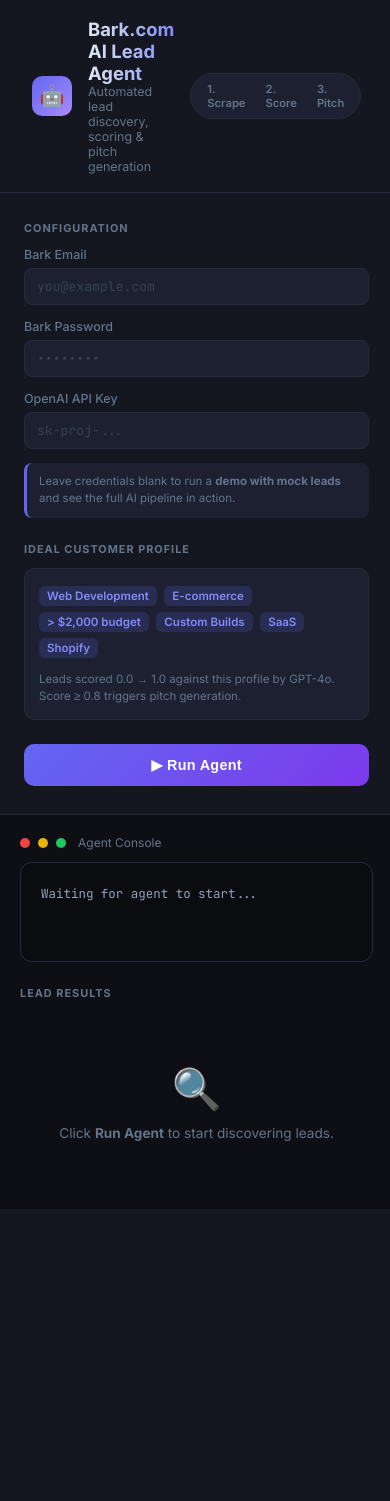
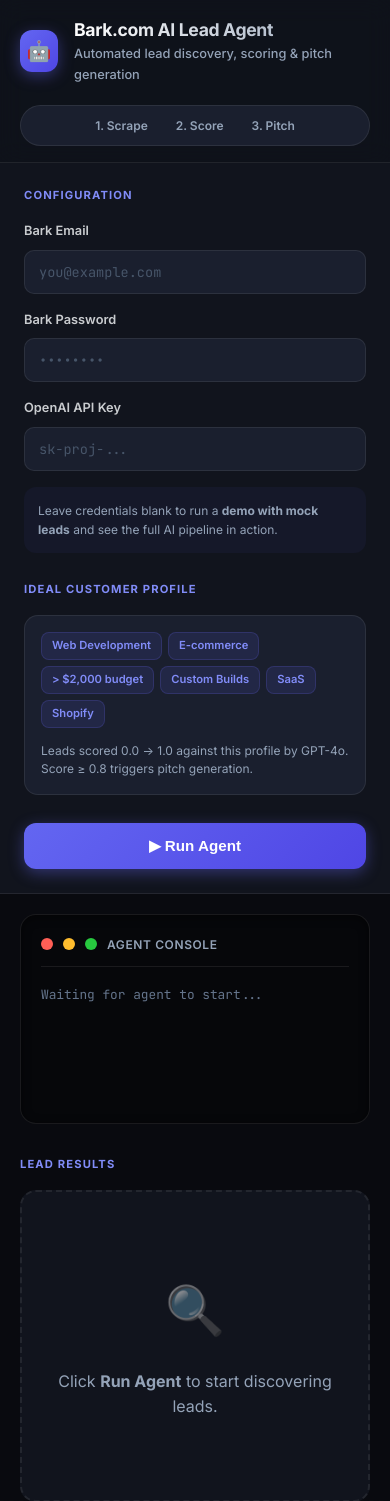
Before and after one commit to sony142004/Bark, a Flask app: page / in a window 390 px wide. Shown: the top 1501 px of the page. Before the commit the page ends 1141 px from the top, so only its background shows below. Run offline with Flask 3, Linux system fonts and the light colour scheme.

Commit message:
UI Enhancement: Premium responsive design with glassmorphism and mobile optimization

```diff
--- a/templates/index.html
+++ b/templates/index.html
@@ -11,25 +11,31 @@
     *, *::before, *::after { box-sizing: border-box; margin: 0; padding: 0; }
 
     :root {
-      --bg:        #0d0f14;
-      --surface:   #141720;
-      --surface2:  #1c2030;
-      --border:    #252b3a;
-      --accent:    #6366f1;
-      --accent2:   #818cf8;
-      --green:     #22c55e;
-      --yellow:    #eab308;
-      --red:       #ef4444;
-      --text:      #e2e8f0;
-      --muted:     #64748b;
-      --radius:    12px;
+      --bg: #090a0f;
+      --surface: #11141d;
+      --surface2: #1a1f2e;
+      --surface3: #242b3d;
+      --border: rgba(255, 255, 255, 0.08);
+      --border-hover: rgba(255, 255, 255, 0.15);
+      --accent: #6366f1;
+      --accent-glow: rgba(99, 102, 241, 0.4);
+      --accent2: #818cf8;
+      --green: #10b981;
+      --yellow: #f59e0b;
+      --red: #ef4444;
+      --text: #f8fafc;
+      --muted: #94a3b8;
+      --radius: 16px;
+      --radius-sm: 8px;
     }
 
     body {
       background: var(--bg);
       color: var(--text);
-      font-family: 'Inter', sans-serif;
+      font-family: 'Inter', system-ui, -apple-system, sans-serif;
       min-height: 100vh;
+      overflow-x: hidden;
+      line-height: 1.6;
     }
 
     /* ── Layout ─────────────────────────────── */
@@ -38,143 +44,171 @@
       grid-template-columns: 320px 1fr;
       grid-template-rows: auto 1fr;
       min-height: 100vh;
+      max-width: 100vw;
     }
 
     /* ── Header ─────────────────────────────── */
     header {
       grid-column: 1 / -1;
-      background: var(--surface);
+      background: rgba(17, 20, 29, 0.8);
+      backdrop-filter: blur(12px);
+      -webkit-backdrop-filter: blur(12px);
       border-bottom: 1px solid var(--border);
-      padding: 18px 32px;
+      padding: 16px 32px;
+      display: flex;
+      align-items: center;
+      justify-content: space-between;
+      position: sticky;
+      top: 0;
+      z-index: 100;
+      gap: 16px;
+    }
+
+    .brand {
       display: flex;
       align-items: center;
       gap: 16px;
     }
 
     .logo-icon {
-      width: 40px; height: 40px;
-      background: linear-gradient(135deg, var(--accent), #a78bfa);
-      border-radius: 10px;
+      width: 42px; height: 42px;
+      background: linear-gradient(135deg, var(--accent), #4f46e5);
+      border-radius: 12px;
       display: flex; align-items: center; justify-content: center;
       font-size: 20px;
-      flex-shrink: 0;
+      box-shadow: 0 4px 15px var(--accent-glow);
     }
 
     header h1 {
-      font-size: 1.15rem;
-      font-weight: 700;
-      background: linear-gradient(90deg, #e2e8f0, var(--accent2));
+      font-size: 1.25rem;
+      font-weight: 800;
+      letter-spacing: -0.02em;
+      background: linear-gradient(to right, #fff, #94a3b8);
       -webkit-background-clip: text;
+      background-clip: text;
       -webkit-text-fill-color: transparent;
     }
 
     header p {
-      font-size: 0.78rem;
+      font-size: 0.8rem;
       color: var(--muted);
-      font-weight: 400;
+      font-weight: 500;
     }
 
     .pipeline-pill {
-      margin-left: auto;
       display: flex;
-      gap: 0;
       background: var(--surface2);
       border: 1px solid var(--border);
-      border-radius: 999px;
-      padding: 4px 6px;
-      font-size: 0.7rem;
+      border-radius: 100px;
+      padding: 4px;
+      font-size: 0.75rem;
       font-weight: 600;
-      color: var(--muted);
     }
 
     .pipeline-pill span {
-      padding: 4px 10px;
-      border-radius: 999px;
-      transition: all .3s;
+      padding: 6px 14px;
+      border-radius: 100px;
+      transition: all 0.3s cubic-bezier(0.4, 0, 0.2, 1);
+      color: var(--muted);
     }
     .pipeline-pill span.active {
       background: var(--accent);
       color: #fff;
+      box-shadow: 0 4px 12px var(--accent-glow);
     }
 
     /* ── Sidebar ─────────────────────────────── */
     aside {
       background: var(--surface);
       border-right: 1px solid var(--border);
-      padding: 28px 24px;
+      padding: 32px 24px;
       display: flex;
       flex-direction: column;
-      gap: 24px;
+      gap: 28px;
+      height: calc(100vh - 75px);
+      position: sticky;
+      top: 75px;
+      overflow-y: auto;
     }
 
     .section-label {
-      font-size: 0.68rem;
+      font-size: 0.7rem;
       font-weight: 700;
       text-transform: uppercase;
-      letter-spacing: 1px;
-      color: var(--muted);
-      margin-bottom: 12px;
+      letter-spacing: 0.1em;
+      color: var(--accent2);
+      margin-bottom: 16px;
+      display: block;
     }
 
-    .form-group { display: flex; flex-direction: column; gap: 6px; margin-bottom: 14px; }
+    .form-group { display: flex; flex-direction: column; gap: 8px; margin-bottom: 16px; }
 
     .form-group label {
-      font-size: 0.78rem;
-      color: var(--muted);
-      font-weight: 500;
+      font-size: 0.8rem;
+      color: var(--text);
+      font-weight: 600;
+      opacity: 0.8;
     }
 
     .form-group input {
       background: var(--surface2);
       border: 1px solid var(--border);
-      border-radius: 8px;
-      padding: 9px 12px;
-      font-size: 0.82rem;
+      border-radius: 10px;
+      padding: 12px 14px;
+      font-size: 0.85rem;
       color: var(--text);
       font-family: 'JetBrains Mono', monospace;
-      transition: border-color .2s;
+      transition: all 0.2s;
       outline: none;
     }
-    .form-group input:focus { border-color: var(--accent); }
-    .form-group input::placeholder { color: #374151; }
+    .form-group input:focus {
+      border-color: var(--accent);
+      background: var(--surface3);
+      box-shadow: 0 0 0 3px rgba(99, 102, 241, 0.1);
+    }
+    .form-group input::placeholder { color: #475569; }
 
     .note {
-      font-size: 0.72rem;
+      font-size: 0.75rem;
       color: var(--muted);
-      line-height: 1.5;
-      padding: 10px 12px;
-      background: var(--surface2);
-      border-radius: 8px;
-      border-left: 3px solid var(--accent);
+      line-height: 1.6;
+      padding: 14px;
+      background: rgba(99, 102, 241, 0.05);
+      border-radius: 12px;
+      border: 1px border rgba(99, 102, 241, 0.2);
     }
 
     /* ── Run Button ───────────────────────────── */
     #run-btn {
       width: 100%;
-      padding: 13px;
-      background: linear-gradient(135deg, var(--accent), #7c3aed);
+      padding: 14px;
+      background: linear-gradient(135deg, var(--accent), #4f46e5);
       color: #fff;
-      font-size: 0.9rem;
+      font-size: 0.95rem;
       font-weight: 700;
       border: none;
-      border-radius: 10px;
+      border-radius: 12px;
       cursor: pointer;
-      letter-spacing: 0.3px;
-      transition: opacity 0.2s, transform 0.15s;
+      transition: all 0.3s cubic-bezier(0.4, 0, 0.2, 1);
       display: flex;
       align-items: center;
       justify-content: center;
-      gap: 8px;
+      gap: 10px;
+      box-shadow: 0 4px 15px var(--accent-glow);
     }
-    #run-btn:hover:not(:disabled) { opacity: 0.9; transform: translateY(-1px); }
-    #run-btn:disabled { opacity: 0.45; cursor: not-allowed; transform: none; }
+    #run-btn:hover:not(:disabled) {
+      transform: translateY(-2px);
+      box-shadow: 0 8px 25px var(--accent-glow);
+    }
+    #run-btn:active:not(:disabled) { transform: translateY(0); }
+    #run-btn:disabled { opacity: 0.5; cursor: not-allowed; filter: grayscale(0.5); }
 
     .spinner {
-      width: 16px; height: 16px;
-      border: 2px solid rgba(255,255,255,.3);
+      width: 18px; height: 18px;
+      border: 2.5px solid rgba(255,255,255,.3);
       border-top-color: #fff;
       border-radius: 50%;
-      animation: spin 0.7s linear infinite;
+      animation: spin 0.8s cubic-bezier(0.5, 0.1, 0.4, 0.9) infinite;
       display: none;
     }
     .spinner.visible { display: block; }
@@ -184,100 +218,121 @@
     .icp-box {
       background: var(--surface2);
       border: 1px solid var(--border);
-      border-radius: 10px;
-      padding: 14px;
-      flex-grow: 1;
+      border-radius: 14px;
+      padding: 16px;
+      display: flex;
+      flex-direction: column;
+      gap: 10px;
+    }
+
+    .tags-container {
+      display: flex;
+      flex-wrap: wrap;
+      gap: 6px;
     }
 
     .icp-tag {
-      display: inline-block;
-      background: rgba(99,102,241,.18);
+      background: rgba(99, 102, 241, 0.12);
       color: var(--accent2);
-      border-radius: 6px;
-      padding: 3px 8px;
-      font-size: 0.72rem;
+      border: 1px solid rgba(99, 102, 241, 0.2);
+      border-radius: 8px;
+      padding: 4px 10px;
+      font-size: 0.7rem;
       font-weight: 600;
-      margin: 3px 3px 3px 0;
     }
 
     /* ── Main Panel ──────────────────────────── */
     main {
-      padding: 28px 32px;
+      padding: 32px;
       display: flex;
       flex-direction: column;
-      gap: 24px;
+      gap: 32px;
       overflow-y: auto;
+      max-width: 1400px;
+      margin: 0 auto;
+      width: 100%;
     }
 
     /* Console */
-    .console {
-      background: #0a0c10;
+    .console-wrapper {
+      background: #06070a;
       border: 1px solid var(--border);
       border-radius: var(--radius);
       padding: 20px;
-      overflow-y: auto;
-      max-height: 220px;
-      min-height: 100px;
-      font-family: 'JetBrains Mono', monospace;
-      font-size: 0.78rem;
-      line-height: 1.7;
+      box-shadow: inset 0 2px 10px rgba(0,0,0,0.5);
     }
 
-    .log-line { color: #94a3b8; }
-    .log-line.info   { color: #7dd3fc; }
-    .log-line.success{ color: var(--green); }
-    .log-line.error  { color: var(--red); }
+    .console {
+      max-height: 200px;
+      min-height: 120px;
+      overflow-y: auto;
+      font-family: 'JetBrains Mono', monospace;
+      font-size: 0.8rem;
+      line-height: 1.8;
+      scrollbar-width: thin;
+      scrollbar-color: var(--surface3) transparent;
+    }
+
+    .log-line { color: #64748b; margin-bottom: 4px; }
+    .log-line.info { color: #38bdf8; }
+    .log-line.success { color: var(--green); }
+    .log-line.error { color: var(--red); }
 
     .console-header {
       display: flex;
       align-items: center;
-      gap: 8px;
-      margin-bottom: 12px;
+      gap: 10px;
+      margin-bottom: 16px;
+      padding-bottom: 12px;
+      border-bottom: 1px solid var(--border);
     }
-    .dot { width: 10px; height: 10px; border-radius: 50%; }
-    .dot-red    { background: #ef4444; }
-    .dot-yellow { background: #eab308; }
-    .dot-green  { background: #22c55e; }
-    .console-title { font-size: 0.75rem; color: var(--muted); margin-left: 4px; }
+    .dot { width: 12px; height: 12px; border-radius: 50%; }
+    .dot-red { background: #ff5f56; }
+    .dot-yellow { background: #ffbd2e; }
+    .dot-green { background: #27c93f; }
+    .console-title { font-size: 0.75rem; color: var(--muted); font-weight: 600; text-transform: uppercase; letter-spacing: 0.05em; }
 
     /* Leads Grid */
     .leads-grid {
       display: grid;
-      grid-template-columns: repeat(auto-fill, minmax(320px, 1fr));
-      gap: 18px;
+      grid-template-columns: repeat(auto-fill, minmax(360px, 1fr));
+      gap: 24px;
     }
 
     .lead-card {
       background: var(--surface);
       border: 1px solid var(--border);
       border-radius: var(--radius);
-      padding: 20px;
+      padding: 24px;
       display: flex;
       flex-direction: column;
-      gap: 14px;
-      animation: fadeUp .4s ease;
+      gap: 18px;
+      transition: all 0.3s cubic-bezier(0.4, 0, 0.2, 1);
+      position: relative;
+      overflow: hidden;
     }
-    @keyframes fadeUp {
-      from { opacity: 0; transform: translateY(16px); }
-      to   { opacity: 1; transform: translateY(0); }
+    .lead-card:hover {
+      border-color: var(--accent);
+      transform: translateY(-4px);
+      box-shadow: 0 12px 30px rgba(0, 0, 0, 0.4);
     }
 
-    .lead-card-header { display: flex; align-items: flex-start; gap: 12px; }
+    .lead-card-header { display: flex; align-items: center; gap: 16px; }
 
     .score-ring {
-      width: 52px; height: 52px; flex-shrink: 0;
-      border-radius: 50%;
+      width: 56px; height: 56px; flex-shrink: 0;
+      border-radius: 16px;
       display: flex; align-items: center; justify-content: center;
-      font-size: 0.8rem;
-      font-weight: 700;
+      font-size: 1rem;
+      font-weight: 800;
       font-family: 'JetBrains Mono', monospace;
-      position: relative;
+      border: 1px solid currentColor;
     }
-    .score-ring.high   { background: rgba(34,197,94,.15); color: var(--green);  border: 2px solid var(--green);  }
-    .score-ring.medium { background: rgba(234,179,8,.15); color: var(--yellow); border: 2px solid var(--yellow); }
-    .score-ring.low    { background: rgba(239,68,68,.15); color: var(--red);    border: 2px solid var(--red);    }
+    .score-ring.high { background: rgba(16, 185, 129, 0.1); color: var(--green); }
+    .score-ring.medium { background: rgba(245, 158, 11, 0.1); color: var(--yellow); }
+    .score-ring.low { background: rgba(239, 68, 68, 0.1); color: var(--red); }
 
-    .lead-title { font-size: 0.9rem; font-weight: 600; line-height: 1.4; }
+    .lead-title { font-size: 1rem; font-weight: 700; color: #fff; line-height: 1.4; }
 
     .lead-meta {
       display: flex;
@@ -341,42 +408,71 @@
       background: var(--surface);
       border: 1px solid var(--green);
       border-radius: var(--radius);
-      padding: 18px 24px;
-      gap: 32px;
-      animation: fadeUp .4s ease;
+      padding: 24px 32px;
+      gap: 40px;
+      animation: slideDown 0.5s cubic-bezier(0.16, 1, 0.3, 1);
     }
-    #summary.visible {
-      display: flex;
-      align-items: center;
+    @keyframes slideDown {
+      from { opacity: 0; transform: translateY(-20px); }
+      to { opacity: 1; transform: translateY(0); }
     }
-    .stat { display: flex; flex-direction: column; gap: 3px; }
-    .stat-value { font-size: 1.6rem; font-weight: 700; color: var(--green); }
-    .stat-label { font-size: 0.72rem; color: var(--muted); }
+    #summary.visible { display: flex; align-items: center; flex-wrap: wrap; }
+    .stat { display: flex; flex-direction: column; gap: 4px; }
+    .stat-value { font-size: 2rem; font-weight: 800; color: var(--green); line-height: 1; }
+    .stat-label { font-size: 0.75rem; color: var(--muted); font-weight: 600; text-transform: uppercase; }
     .stat-divider { width: 1px; height: 40px; background: var(--border); }
     .summary-check {
       margin-left: auto;
-      font-size: 0.85rem;
+      font-size: 0.9rem;
       color: var(--green);
-      font-weight: 600;
+      font-weight: 700;
+      background: rgba(16, 185, 129, 0.1);
+      padding: 10px 20px;
+      border-radius: 50px;
       display: flex;
       align-items: center;
-      gap: 8px;
+      gap: 10px;
     }
 
     /* Empty state */
     .empty {
+      grid-column: 1 / -1;
       text-align: center;
-      padding: 48px 24px;
+      padding: 80px 24px;
+      background: var(--surface);
+      border: 2px dashed var(--border);
+      border-radius: var(--radius);
       color: var(--muted);
-      font-size: 0.85rem;
     }
-    .empty-icon { font-size: 2.5rem; margin-bottom: 12px; }
+    .empty-icon { font-size: 3rem; margin-bottom: 20px; opacity: 0.5; }
 
-    /* Responsive */
+    /* ── Responsive ────────────────────────────── */
+    @media (max-width: 1024px) {
+      .app { grid-template-columns: 280px 1fr; }
+    }
+
     @media (max-width: 768px) {
       .app { grid-template-columns: 1fr; }
-      aside { border-right: none; border-bottom: 1px solid var(--border); }
-      main  { padding: 20px; }
+      aside {
+        height: auto;
+        position: static;
+        border-right: none;
+        border-bottom: 1px solid var(--border);
+        padding: 24px;
+      }
+      header { padding: 16px 20px; flex-direction: column; align-items: flex-start; gap: 20px; }
+      .brand { width: 100%; }
+      .pipeline-pill { width: 100%; justify-content: center; }
+      #summary { gap: 20px; padding: 20px; }
+      .stat-divider { display: none; }
+      .summary-check { margin-left: 0; width: 100%; justify-content: center; }
+      main { padding: 20px; }
+      .leads-grid { grid-template-columns: 1fr; }
+    }
+
+    @media (max-width: 480px) {
+      header h1 { font-size: 1.1rem; }
+      .stat-value { font-size: 1.5rem; }
     }
   </style>
 </head>
@@ -386,10 +482,12 @@
 
   <!-- ── HEADER ───────────────────────────── -->
   <header>
+    <div class="brand">
       <div class="logo-icon">&#129302;</div>
       <div>
         <h1>Bark.com AI Lead Agent</h1>
         <p>Automated lead discovery, scoring &amp; pitch generation</p>
+      </div>
     </div>
     <div class="pipeline-pill" id="pipeline-pills">
       <span id="pill-1">1. Scrape</span>
@@ -423,13 +521,15 @@
     <div>
       <p class="section-label">Ideal Customer Profile</p>
       <div class="icp-box">
+        <div class="tags-container">
           <span class="icp-tag">Web Development</span>
           <span class="icp-tag">E-commerce</span>
           <span class="icp-tag">&#62; $2,000 budget</span>
           <span class="icp-tag">Custom Builds</span>
           <span class="icp-tag">SaaS</span>
           <span class="icp-tag">Shopify</span>
-        <p style="margin-top:10px; font-size:0.72rem; color:var(--muted); line-height:1.5;">
+        </div>
+        <p style="margin-top:4px; font-size:0.75rem; color:var(--muted); line-height:1.5;">
           Leads scored 0.0 &rarr; 1.0 against this profile by GPT-4o.<br/>
           Score &ge; 0.8 triggers pitch generation.
         </p>
@@ -446,7 +546,7 @@
   <main>
 
     <!-- Console log -->
-    <div>
+    <div class="console-wrapper">
       <div class="console-header">
         <div class="dot dot-red"></div>
         <div class="dot dot-yellow"></div>
@@ -639,7 +739,7 @@
 
     btn.disabled = false;
     document.getElementById('spinner').classList.remove('visible');
-    document.getElementById('btn-text').textContent = '&#9654; Run Agent Again';
+    document.getElementById('btn-text').textContent = 'Run Agent Again';
   }
 </script>
 
```
Also changed, not shown: other parts of templates/index.html (+36 -24 lines). Lines whose indentation alone changed are shown as unchanged.
